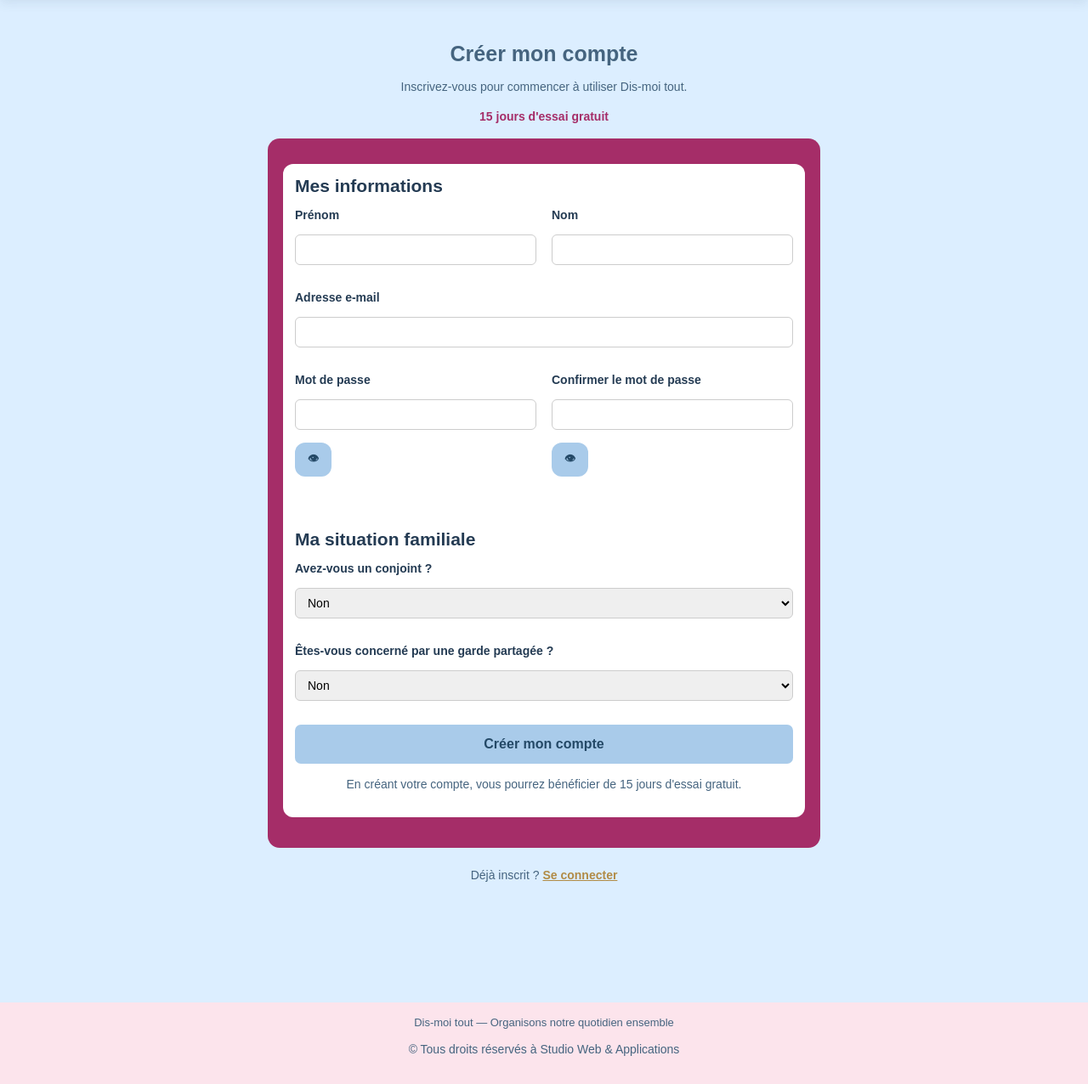
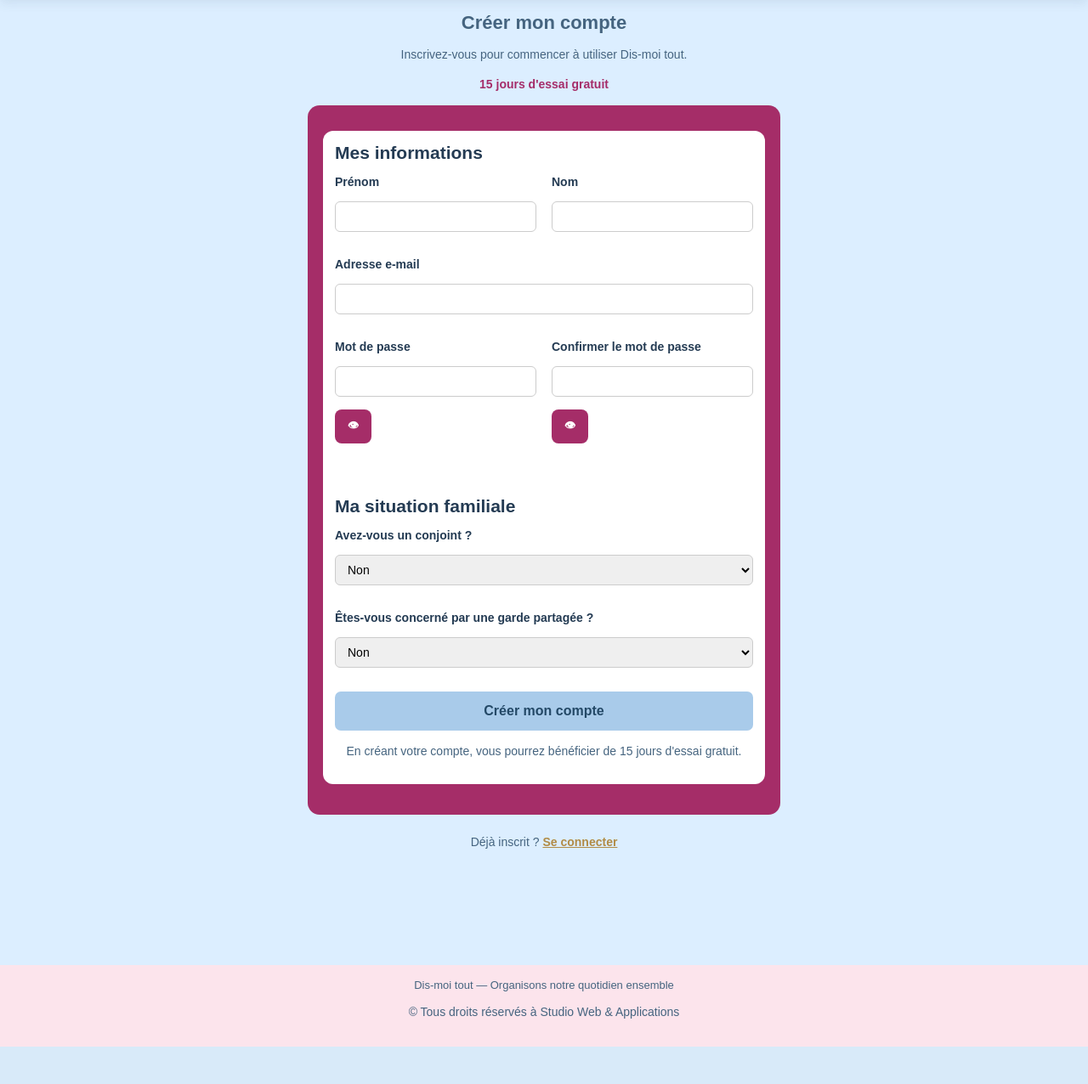
Before and after one commit to MSEDIT-1304/Dis-moi-tout, a Flask app: page /register in a window 1280 px wide. Shown: the part 145-1421 px from the top of the page at 85% size. After the commit the page ends 1377 px from the top, so only its background shows below. Run offline with Flask 3, Linux system fonts and the light colour scheme.

Commit message:
Update register.html

```diff
--- a/templates/register.html
+++ b/templates/register.html
@@ -235,6 +235,52 @@
         grid-column: auto;
     }
 }
+/* CORRECTIONS VISUELLES — INSCRIPTION */
+
+html body .register-page {
+    max-width: 580px !important;
+    margin: -35px auto 0 !important;
+    padding: 5px 12px 20px !important;
+}
+
+html body .register-header {
+    margin-top: 0 !important;
+    margin-bottom: 12px !important;
+}
+
+html body .register-header h1 {
+    font-size: 22px !important;
+    margin-top: 0 !important;
+    margin-bottom: 6px !important;
+}
+
+html body .register-trial {
+    color: #A52D68 !important;
+    font-weight: bold !important;
+}
+
+html body .register-card {
+    width: 100% !important;
+    max-width: 100% !important;
+    box-sizing: border-box !important;
+    padding: 16px !important;
+    background: #A52D68 !important;
+}
+
+html body .register-card .password-wrapper button {
+    background: #A52D68 !important;
+    color: #FFFFFF !important;
+    border: none !important;
+    border-radius: 8px !important;
+    cursor: pointer !important;
+}
+
+@media (max-width: 600px) {
+    html body .register-page {
+        max-width: 100% !important;
+        margin-top: -20px !important;
+    }
+}
 </style>
 <script>
 function togglePassword(id, button) {
```
